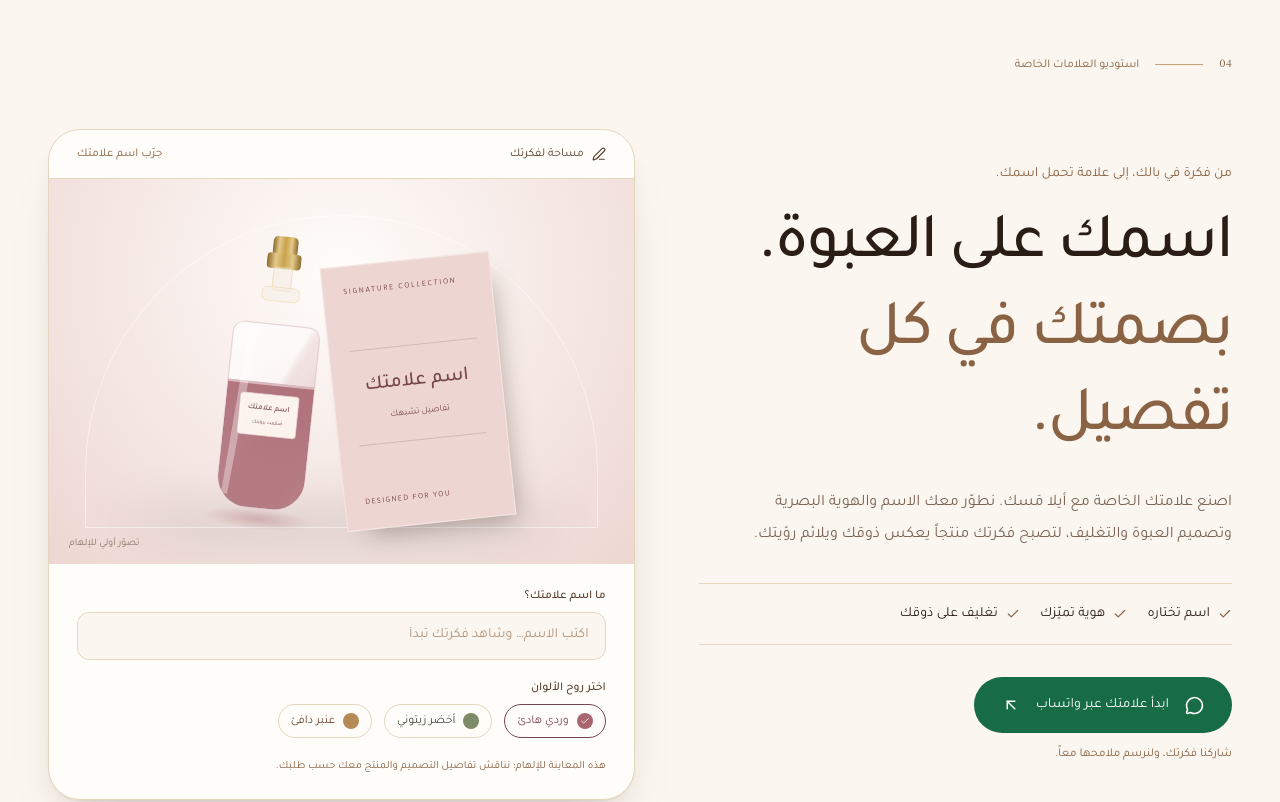
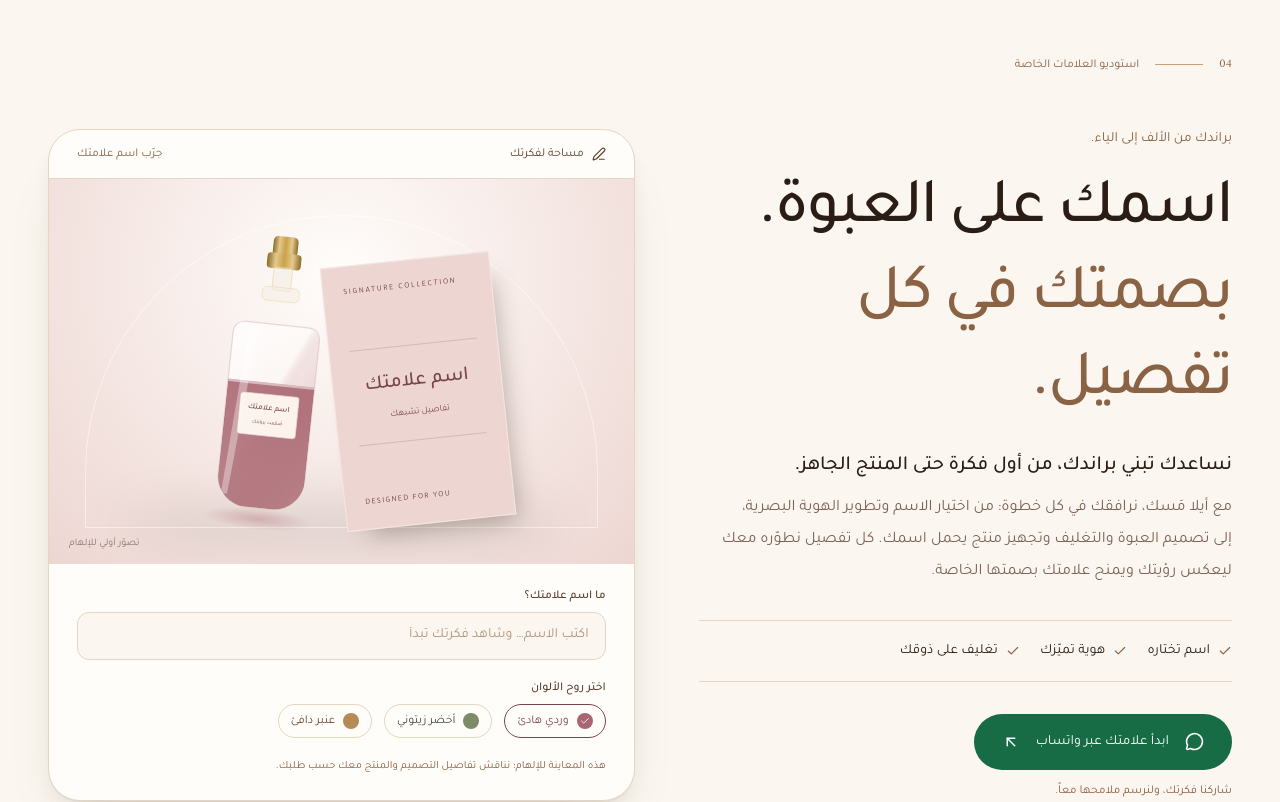
Before and after one commit to baramhana10/ayla-musk, a Next.js app in the folder frontend/: page / in a window 1280 px wide. Shown: the part 3000-3802 px from the top of the page. Built offline with nearby package versions, Linux system fonts and the light colour scheme; no server answers; a web font is replaced by a local one.

Commit message:
Refine custom brand copy from idea to finished product

```diff
--- a/frontend/src/components/home/CustomBrandStudio.tsx
+++ b/frontend/src/components/home/CustomBrandStudio.tsx
@@ -37,13 +37,14 @@ export default function CustomBrandStudio() {
             viewport={{ once: true, amount: 0.2 }}
             transition={{ duration: 0.65 }}
           >
-            <p className="mb-5 text-sm text-[var(--hw-brown)]">من فكرة في بالك، إلى علامة تحمل اسمك.</p>
+            <p className="mb-5 text-sm text-[var(--hw-brown)]">براندك من الألف إلى الياء.</p>
             <h2 id="custom-brand-title" className="text-[clamp(2.4rem,5vw,4.5rem)] font-medium leading-[1.35] tracking-tight">
               اسمك على العبوة.<br />
               <span className="text-[var(--hw-brown)]">بصمتك في كل تفصيل.</span>
             </h2>
             <p className="mt-6 max-w-lg text-[15px] leading-[2] text-[var(--hw-brown-deep)]/80 sm:text-base">
-              اصنع علامتك الخاصة مع أيلا مَسك. نطوّر معك الاسم والهوية البصرية وتصميم العبوة والتغليف، لتصبح فكرتك منتجاً يعكس ذوقك ويلائم رؤيتك.
+              <span className="mb-3 block text-lg font-medium text-[var(--hw-ink)] sm:text-xl">نساعدك تبني براندك، من أول فكرة حتى المنتج الجاهز.</span>
+              مع أيلا مَسك، نرافقك في كل خطوة: من اختيار الاسم وتطوير الهوية البصرية، إلى تصميم العبوة والتغليف وتجهيز منتج يحمل اسمك. كل تفصيل نطوّره معك ليعكس رؤيتك ويمنح علامتك بصمتها الخاصة.
             </p>
 
             <div className="mt-8 flex flex-wrap gap-x-5 gap-y-3 border-y border-[var(--hw-line)] py-5 text-sm">
@@ -115,7 +116,7 @@ export default function CustomBrandStudio() {
           {[
             { number: "01", title: "نسمع فكرتك", body: "أخبرنا عن الاسم، جمهورك، والتفاصيل التي تتخيّلها." },
             { number: "02", title: "نرسم هويّتك", body: "نناقش معك الألوان والتصميم والتغليف المناسب لعلامتك." },
-            { number: "03", title: "نصنعها معك", body: "نتفق على التفاصيل والمتطلبات، ونحوّل الرؤية إلى خطوات واضحة." },
+            { number: "03", title: "من التصميم إلى المنتج", body: "نحوّل التفاصيل المتفق عليها إلى منتج جاهز يحمل اسم علامتك وبصمتها." },
           ].map((step) => (
             <div key={step.number} className="flex gap-4">
               <span dir="ltr" className="pt-1 font-display text-sm text-[var(--hw-brown)]">{step.number}</span>
```
